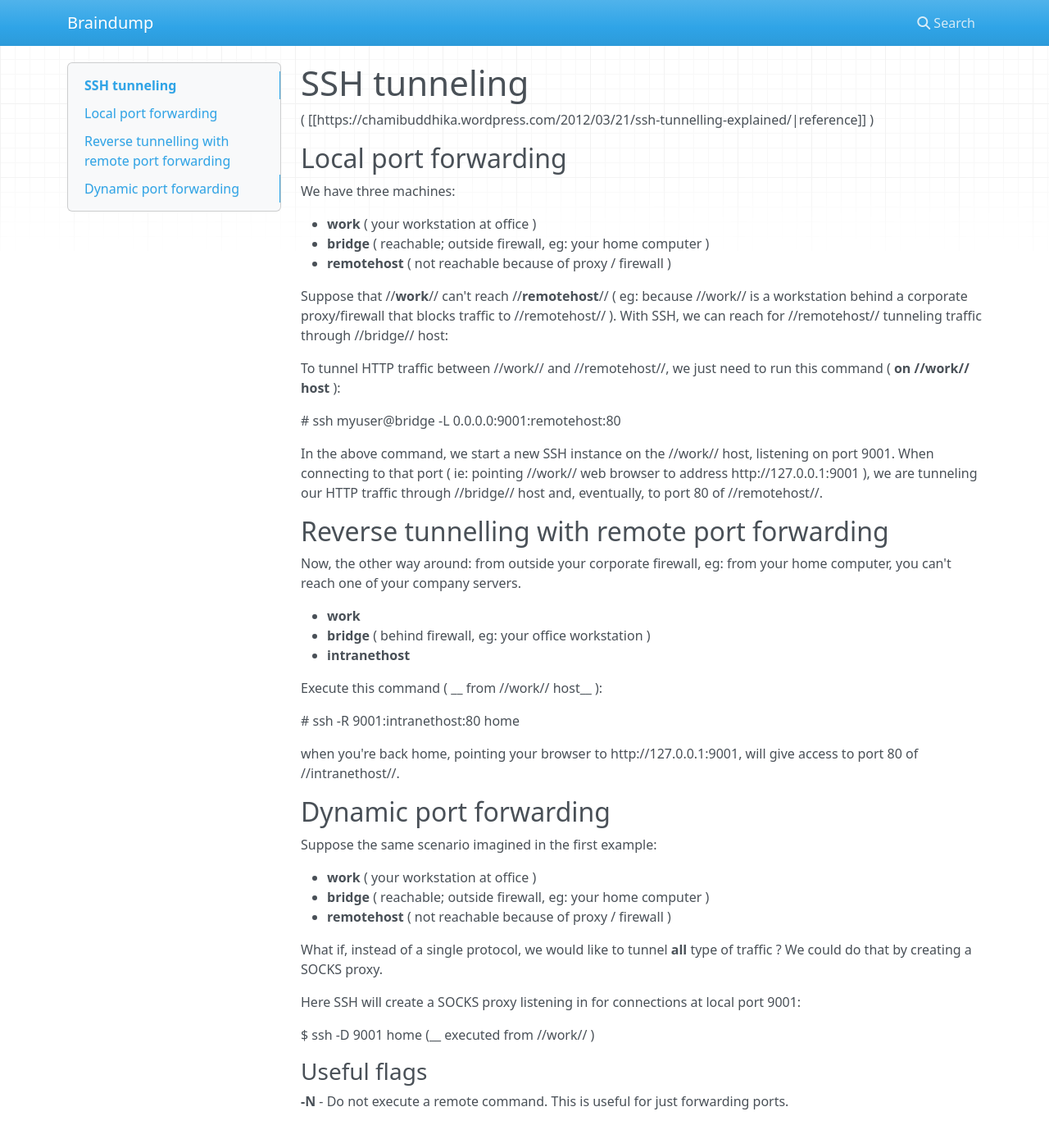
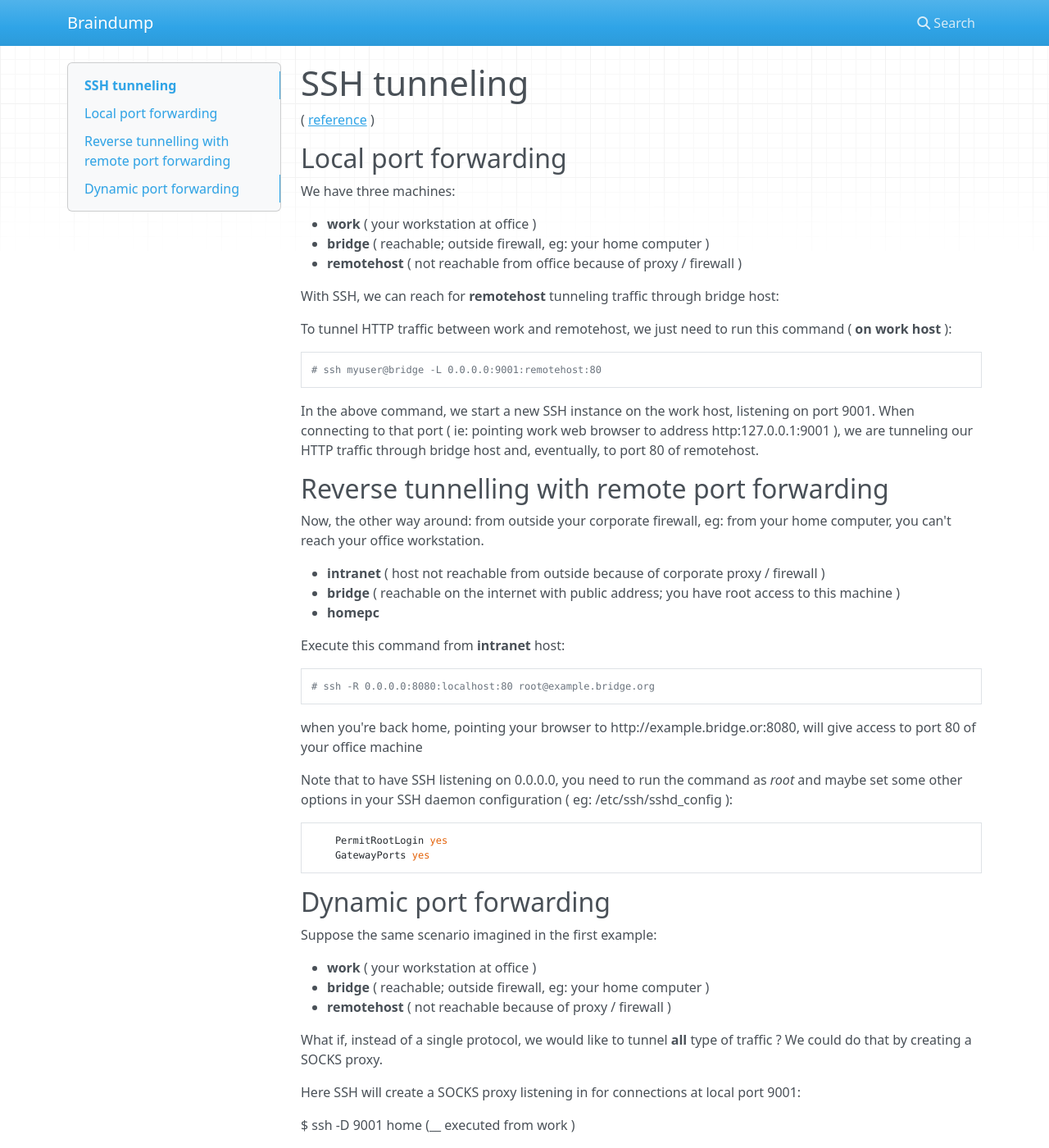
Before and after one commit to anotherMe/braindump, an MkDocs documentation site: the page built from docs/ssh/ssh_tunneling.md, in a window 1280 px wide and 1400 px high. Shown: the whole window at 82% size. Built offline with MkDocs 1.6.1, drawn with Linux system fonts in a browser that asks for light colours; nearby versions of some CDN libraries.

Commit message:
Other misc updates

````diff
--- a/docs/ssh/ssh_tunneling.md
+++ b/docs/ssh/ssh_tunneling.md
@@ -1,36 +1,49 @@
 
 # SSH tunneling
-( [[https://chamibuddhika.wordpress.com/2012/03/21/ssh-tunnelling-explained/|reference]] )
+
+( [reference](https:chamibuddhika.wordpress.com/2012/03/21/ssh-tunnelling-explained) )
 
 ## Local port forwarding
 
 We have three machines:
 
-* **work** ( your workstation at office )
-* **bridge** ( reachable; outside firewall, eg: your home computer )
-* **remotehost** ( not reachable because of proxy / firewall )
+- **work** ( your workstation at office )
+- **bridge** ( reachable; outside firewall, eg: your home computer )
+- **remotehost** ( not reachable from office because of proxy / firewall )
 
-Suppose that //**work**// can't reach //**remotehost**// ( eg: because //work// is a workstation behind a corporate proxy/firewall that blocks traffic to //remotehost// ). With SSH, we can reach for //remotehost// tunneling traffic through //bridge// host:
+With SSH, we can reach for **remotehost** tunneling traffic through bridge host:
 
-To tunnel HTTP traffic between //work// and //remotehost//, we just need to run this command ( __on //work// host__ ):
+To tunnel HTTP traffic between work and remotehost, we just need to run this command ( __on work host__ ):
 
-  # ssh myuser@bridge -L 0.0.0.0:9001:remotehost:80
+```bash
+# ssh myuser@bridge -L 0.0.0.0:9001:remotehost:80
+```
 
-In the above command, we start a new SSH instance on the //work// host, listening on port 9001. When connecting to that port ( ie: pointing //work// web browser to address http://127.0.0.1:9001 ), we are tunneling our HTTP traffic through //bridge// host and, eventually, to port 80 of //remotehost//.
+In the above command, we start a new SSH instance on the work host, listening on port 9001. When connecting to that port ( ie: pointing work web browser to address http:127.0.0.1:9001 ), we are tunneling our HTTP traffic through bridge host and, eventually, to port 80 of remotehost.
+
 
 ## Reverse tunnelling with remote port forwarding
 
-Now, the other way around: from outside your corporate firewall, eg: from your home computer, you can't reach one of your company servers.
+Now, the other way around: from outside your corporate firewall, eg: from your home computer, you can't reach your office workstation.
 
-* **work**
-* **bridge** ( behind firewall, eg: your office workstation )
-* **intranethost**
+* **intranet** ( host not reachable from outside because of corporate proxy / firewall )
+* **bridge** ( reachable on the internet with public address; you have root access to this machine )
+* **homepc**
 
-Execute this command ( __ from //work// host__ ):
+Execute this command from **intranet** host:
 
-  # ssh -R 9001:intranethost:80 home
+```bash
+# ssh -R 0.0.0.0:8080:localhost:80 root@example.bridge.org
+```
 
-when you're back home, pointing your browser to http://127.0.0.1:9001, will give access to port 80 of //intranethost//.
+when you're back home, pointing your browser to http://example.bridge.or:8080, will give access to port 80 of your office machine
+
+Note that to have SSH listening on 0.0.0.0, you need to run the command as *root* and maybe set some other options in your SSH daemon configuration ( eg: /etc/ssh/sshd_config ):
+
+```
+    PermitRootLogin yes
+    GatewayPorts yes
+```
 
 
 ## Dynamic port forwarding
@@ -46,7 +59,7 @@ What if, instead of a single protocol, we would like to tunnel __all__ type of t
 
 Here SSH will create a SOCKS proxy listening in for connections at local port 9001:
 
-  $ ssh -D 9001 home (__ executed from //work// )
+  $ ssh -D 9001 home (__ executed from work )
 
 
 
````
Also changed, not shown: docs/index.md (+0 -11 lines), docs/linux/tar.md (+3 -1 lines), docs/php.md (deleted, +0 -5 lines), docs/reti/index.md (+6 -10 lines), docs/reti/wireshark.md (added, +39 -0 lines), docs/wireshark.md (deleted, +0 -36 lines), docs/zypper.md (deleted, +0 -10 lines), docs/database/listeners.md (renamed from docs/listeners.md), docs/database/privileges.md (renamed from docs/privileges.md), docs/database/recupero_informazioni.md (renamed from docs/recupero_informazioni.md), docs/reti/generic_networking.md (renamed from docs/generic_networking.md), docs/reti/name_server_lookup.md (renamed from docs/name_server_lookup.md), docs/reti/penetration_testing.md (renamed from docs/penetration_testing.md), docs/reti/slow_network_troubleshooting.md (renamed from docs/slow_network_troubleshooting.md).
